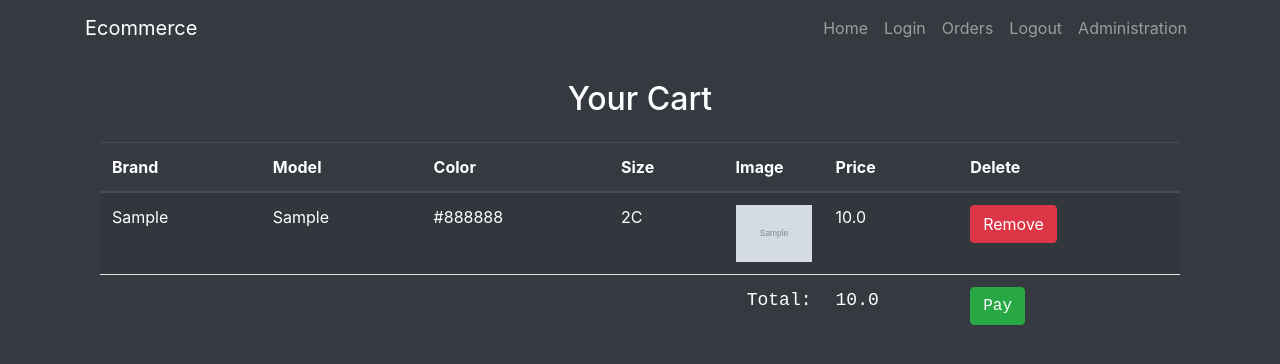
After one commit to MathiasDoVale/django_ecommerce, a Django app: page /cart/ in a window 1280 px wide. The commit adds this page. Shown: the top 364 px of the page. Run offline with Django 4.2, Linux system fonts and the light colour scheme; a user stored in the database is signed in; tables that the repository leaves empty hold one stand-in row (values such as "Sample post"); grey boxes marked "Sample" are stand-in pictures.

Commit message:
Cart feature added

```diff
--- a/ecommerce/ecommerce/settings.py
+++ b/ecommerce/ecommerce/settings.py
@@ -140,7 +140,7 @@ MEDIA_ROOT = BASE_DIR / "staticfiles" / "media"
 
 MEDIA_URL = "/media/"
 
-STATIC_URL = 'staticfiles/media/'
+STATIC_URL = 'staticfiles/'
 
 STATICFILES_DIRS = [  # Agregado
     BASE_DIR / "staticfiles"
--- a/ecommerce/ecommerce/urls.py
+++ b/ecommerce/ecommerce/urls.py
@@ -31,10 +31,16 @@ from products.views import (
     edit_item_inventory_view,
     delete_item_inventory_view,
     delete_image_view,
-    product_detail_view
+    product_detail_view,
+    add_cart_item_view,
+    cart_view,
+    remove_from_cart_view
 )
 
 urlpatterns = [
+    path('remove_item_cart/<int:cart_item_id>', remove_from_cart_view, name='remove_item_cart'),
+    path('cart/', cart_view, name='cart'),
+    path('product/add_to_cart/', add_cart_item_view, name='add_cart_item'),
     path('product/<int:product_id_model>', product_detail_view, name='product_detail'),  # noqa: E501
     path('administration/inventory/image/delete/<int:product_id>/<int:image_id>/<str:gender>', delete_image_view, name='delete_image'),  # noqa: E501
     path('administration/inventory/delete/<int:product_id>/<int:item_id>', delete_item_inventory_view, name='delete_item_inventory'),  # noqa: E501
--- a/ecommerce/products/models.py
+++ b/ecommerce/products/models.py
@@ -1,6 +1,7 @@
 from django.db import models
 from django.utils import timezone
 from .const import SIZE_CHOICES
+from django.conf import settings
 
 
 # Create your models here.
@@ -40,3 +41,10 @@ class Image(models.Model):
     woman = models.BooleanField(default=False)
     boy = models.BooleanField(default=False)
     girl = models.BooleanField(default=False)
+
+
+class Cart(models.Model):
+    user = models.ForeignKey(settings.AUTH_USER_MODEL, on_delete=models.CASCADE)
+    product = models.ForeignKey(Product, on_delete=models.CASCADE)
+    size = models.CharField(max_length=5, choices=SIZE_CHOICES,)
+    quantity = models.PositiveIntegerField(default=1)
--- a/ecommerce/products/views.py
+++ b/ecommerce/products/views.py
@@ -2,13 +2,13 @@ from django.shortcuts import render, redirect
 from django.urls import reverse  # noqa: F401
 from .forms import AddProductForm, InventoryForm, AddImageForm, EditItemForm
 from django.contrib.admin.views.decorators import staff_member_required
-from .models import Inventory, Product, Image
+from .models import Inventory, Product, Image, Cart
 from django.db.models import ProtectedError
 from django.contrib import messages
 
 
 def home_view(request, gender=None):
-    products = Product.objects.all().order_by('creation_date')
+    products = Product.objects.filter(has_item=True).order_by('brand', 'model').distinct('brand', 'model')
     gender_filters = {'man': {'man': True}, 'woman': {'woman': True}, 'girl': {'girl': True}, 'boy': {'boy': True}}
     data = []
     for product in products:
@@ -163,3 +163,35 @@ def product_detail_view(request, product_id_model):
         if images and items_inventory:
             data.append({'product': product, 'images': images, 'items_inventory': items_inventory})
     return render(request, "products/product_detail.html", {'data': data})
+
+def add_cart_item_view(request):
+    product_id = request.GET.get('product_id')
+    product = Product.objects.get(id=product_id)
+    size = request.GET.get('size')
+    # Check if item is in stock
+    inventory = Inventory.objects.filter(product_id=product_id, size=size)
+
+
+    if inventory.exists():
+        # Add item to cart
+        Cart.objects.create(user=request.user, product=product, size=size)
+        messages.success(request, "Item was added to cart")
+
+    return redirect(reverse('product_detail', kwargs={'product_id_model': product_id}))
+
+def cart_view(request):
+    cart_items = Cart.objects.filter(user=request.user)
+    cart_items_list = []
+
+    total_price = 0
+    for item in cart_items:
+        product = Product.objects.get(id=item.product_id)
+        total_price = product.price + total_price
+        image = Image.objects.filter(product_id=product.id).first()
+        cart_items_list.append({'cart_item_id': item.id, 'product': product, 'size': item.size, 'image': image})
+
+    return render(request, "cart/cart.html", {'cart_items_list': cart_items_list, 'total_price': total_price})
+
+def remove_from_cart_view(request, cart_item_id):
+    Cart.objects.get(id=cart_item_id).delete()
+    return redirect(reverse('cart'))
--- /dev/null
+++ b/ecommerce/templates/cart/cart.html
@@ -0,0 +1,48 @@
+{% extends "base.html" %}
+{% load static %}
+<link rel="stylesheet" type="text/css" href="{% static 'css/main.css' %}">
+{% block content %}
+  <div class="container">
+    <h2 class="text-center my-4">Your Cart</h2>
+    <table class="table table-striped table-hover">
+      <thead class="thead-dark">
+        <tr>
+          <th scope="col">Brand</th>
+          <th scope="col">Model</th>
+          <th scope="col">Color</th>
+          <th scope="col">Size</th>
+          <th scope="col">Image</th>
+          <th scope="col">Price</th>
+          <th scope="col">Delete</th>
+        </tr>
+      </thead>
+      <tbody>
+        {% for item in cart_items_list %}
+          <tr style="color: white;">
+            <td>{{ item.product.brand }}</td>
+            <td>{{ item.product.model }}</td>
+            <td>{{ item.product.color }}</td>
+            <td>{{ item.size }}</td>
+            <td style="width: 100px;"><img src="{{ item.image.image.url }}" class="img-fluid" alt="{{ item.product.model }}"></td>
+            <td>{{ item.product.price }}</td>
+            <td>
+              <form action="{% url 'remove_item_cart' cart_item_id=item.cart_item_id %}" method="POST">
+                {% csrf_token %}
+                <button type="submit" class="btn btn-danger">Remove</button>
+              </form>
+            </td>
+          </tr>
+        {% empty %}
+          <tr>
+            <td colspan="6" style="color: white;" class="text-center">Your cart is empty.</td>
+          </tr>
+        {% endfor %}
+        <tr style="color: white; font-size: large; font-family: 'Courier New', Courier, monospace;">
+          <td colspan="5" class="text-right">Total:</td>
+          <td>{{total_price}}</td>
+          <td><button type="submit" class="btn btn-success">Pay</button></td>
+        </tr>
+      </tbody>
+    </table>
+  </div>
+{% endblock %}
--- a/ecommerce/templates/home.html
+++ b/ecommerce/templates/home.html
@@ -35,7 +35,7 @@
                 <div class="card h-100">
                     <a href="{% url 'product_detail' product_id_model=item.product.id %}">
                         <img class="card-img-top" src="{{ item.image.image.url }}" alt="Card image cap">
-                        <div class="card-body">
+                        <div class="card-body" style="display: flex; justify-content: center; align-items: center;">
                             <h5 class="card-title">{{ item.product.brand }} {{ item.product.model }}</h5>
                         </div>
                     </a>
```
Also changed, not shown: ecommerce/templates/administration/products/form_add_product.html (+8 -8 lines), ecommerce/templates/products/product_detail.html (+51 -15 lines), ecommerce/products/migrations/0008_cart.py (added), ecommerce/products/migrations/0009_rename_product_id_cart_product.py (added), 2 other files.
